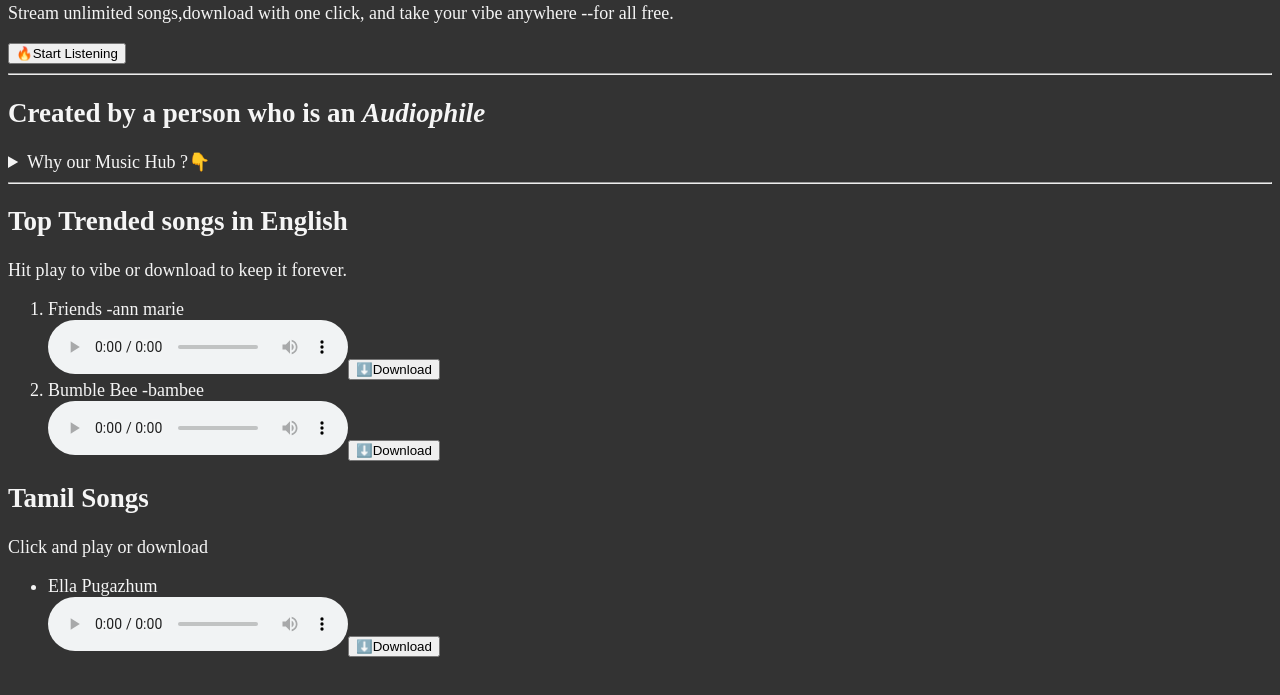
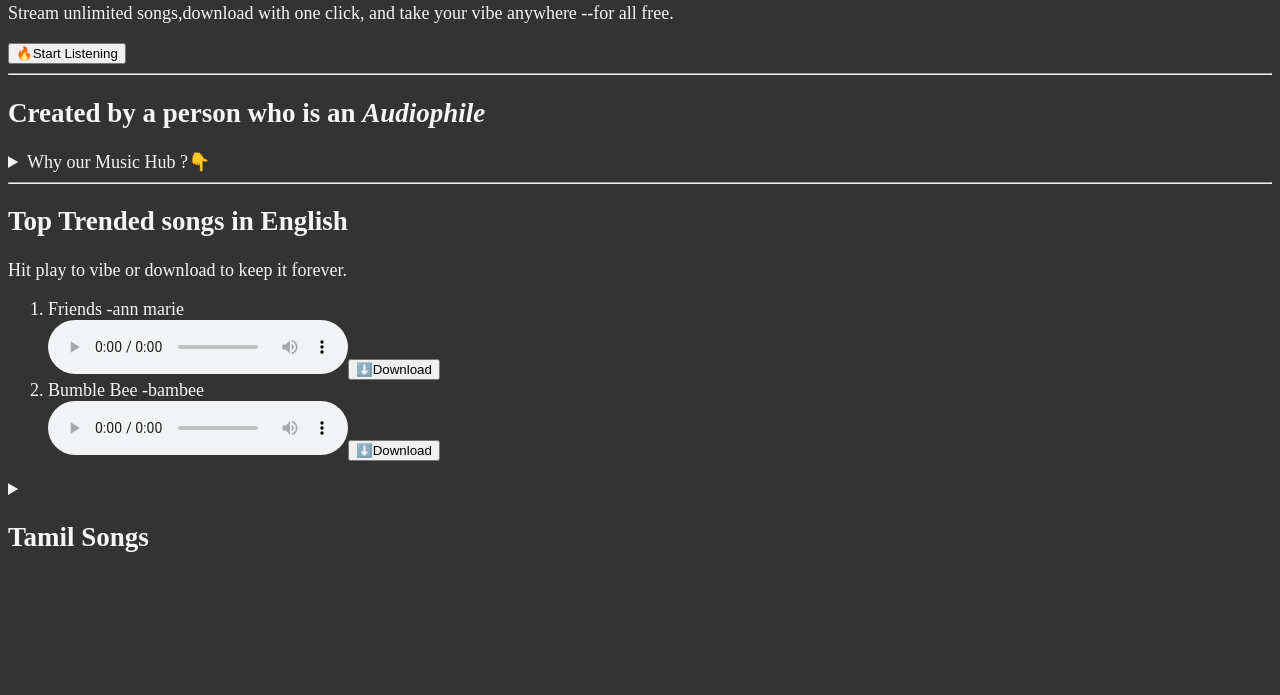
Before and after one commit to Naveen-kit/freemusic, a plain HTML site: page index.html in a window 1280 px wide. Shown: the part 87-782 px from the top of the page. Drawn offline with Linux system fonts and the light colour scheme.

Commit message:
index.html

```diff
--- a/index.html
+++ b/index.html
@@ -43,11 +43,17 @@
                     <li>Friends -ann marie<br><audio controls src="marshmello-friends.mp3"></audio><a href="marshmello-friends.mp3" download="friends.mp3"><button>⬇️Download</button></a></li>
                     <li>Bumble Bee -bambee<br><audio controls src="Bumble bee.mp3"></audio><a href="Bumble bee.mp3" download="Bumble bee.mp3"><button>⬇️Download</button></a></li>
                 </ol>
-                <h2>Tamil Songs</h2>
-                <p>Click and play or download</p>
-                <ul>
-                     <li>Ella Pugazhum<br><audio controls src="Ella-Pugazhum.mp3"></audio><a href="Ella-Pugazhum.mp3" download="Benston fucker.mp3"><button>⬇️Download</button></a></li>
-                </ul>
+                <aside>
+                    <details>
+                        <summary><h2>Tamil Songs</h2></summary>
+                        <p>Click and play or download</p>
+                    <p>
+                          <ul>
+                             <li>Ella Pugazhum<br><audio controls src="Ella-Pugazhum.mp3"></audio><a href="Ella-Pugazhum.mp3" download="Benston fucker.mp3"><button>⬇️Download</button></a></li>
+                          </ul>
+                    </p>
+                    </details>
+                </aside>
             </article>
         </section>
     </main>
```
